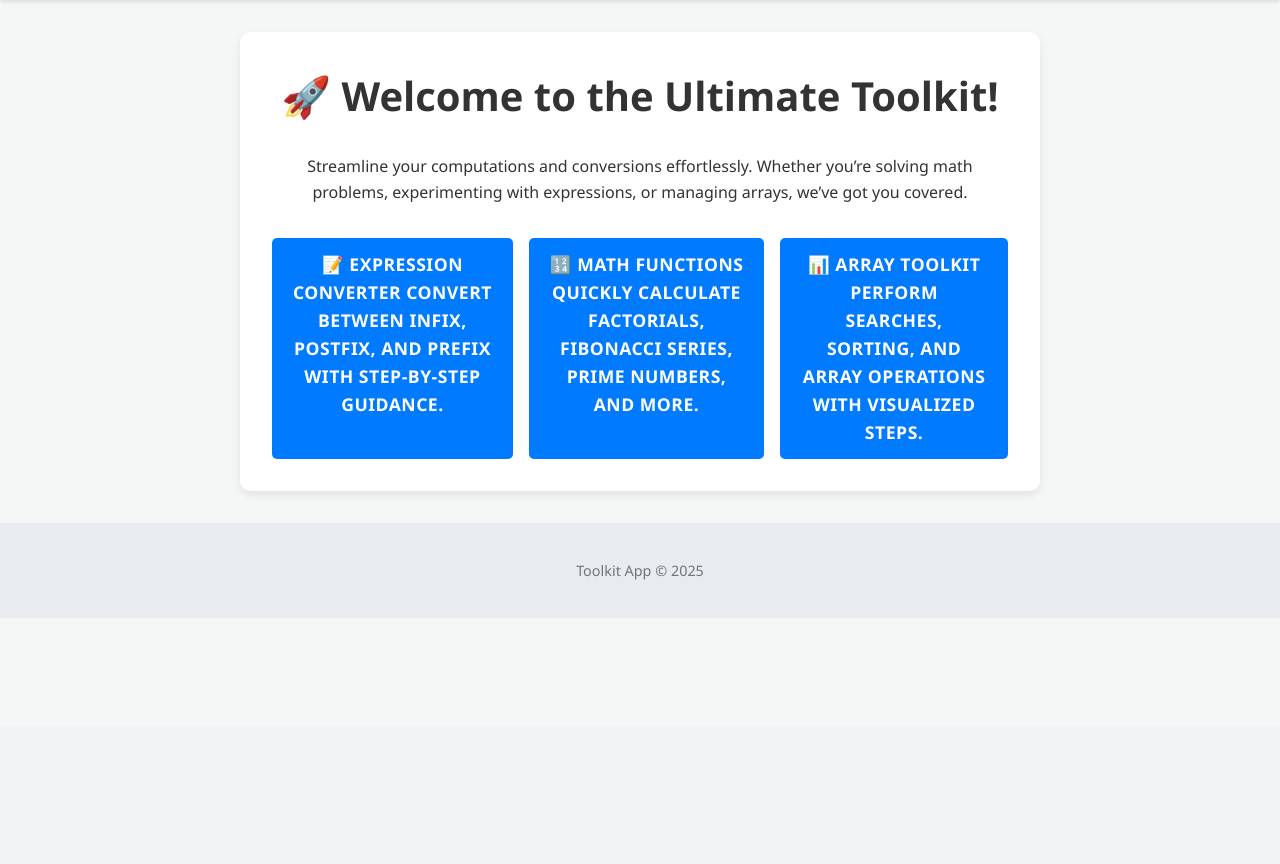
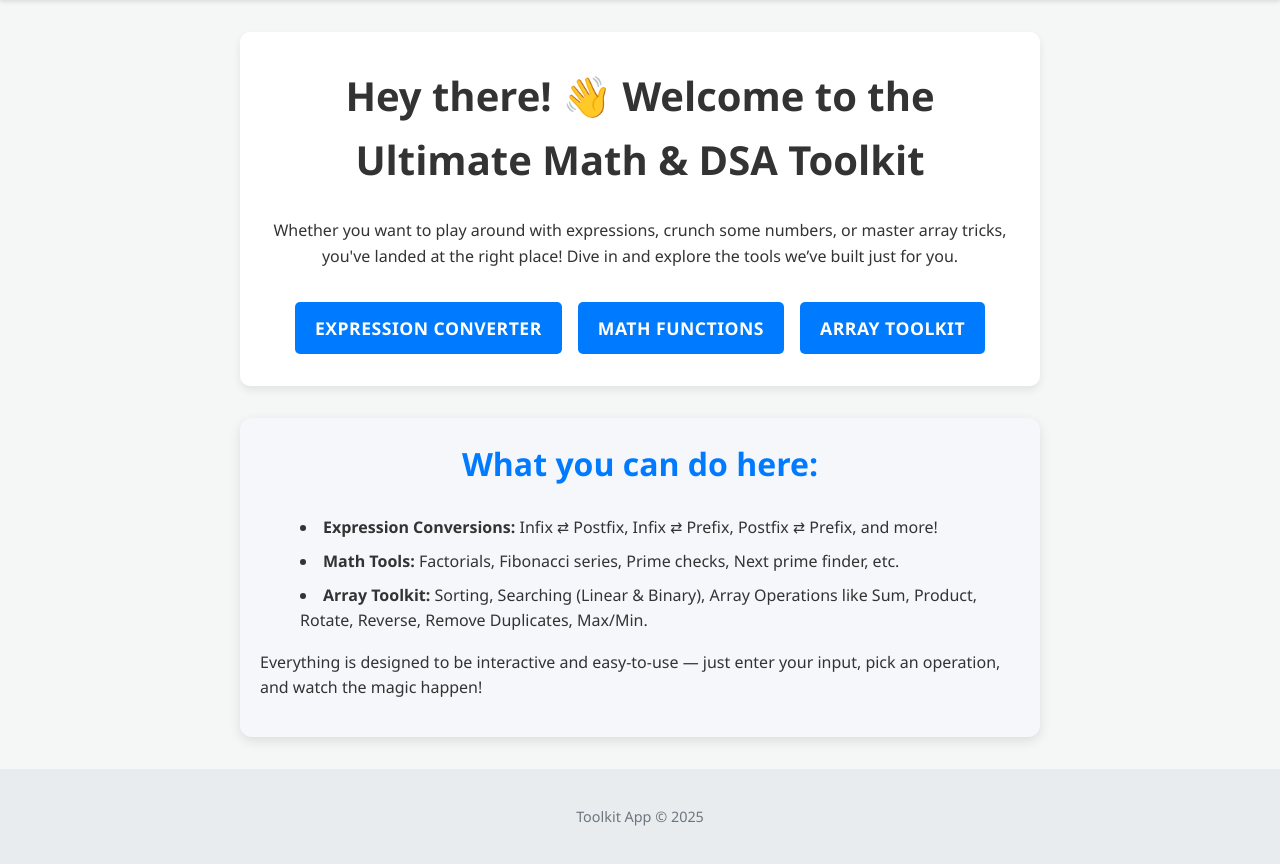
Before and after one commit to mrudulchaudhari/AlgoMate, a Flask app: page / in a window 1280 px wide. Shown: the part 74-938 px from the top of the page. Before the commit the page ends 800 px from the top, so only its background shows below. Run offline with Flask 3, Linux system fonts and the light colour scheme.

Commit message:
worked on active css

```diff
--- a/static/style.css
+++ b/static/style.css
@@ -235,3 +235,22 @@ select {
     background-color: #007bff;
     color: #fff;
 }
+
+
+.features-card {
+    margin-top: 20px;
+    padding: 20px;
+    border-radius: 12px;
+    background: #f5f7fa;
+    box-shadow: 0 4px 12px rgba(0,0,0,0.1);
+}
+
+.features-list {
+    list-style: inside disc;
+    margin-top: 10px;
+    line-height: 1.6;
+}
+
+.features-list li {
+    margin-bottom: 8px;
+}
--- a/templates/index.html
+++ b/templates/index.html
@@ -4,25 +4,24 @@
 
 {% block content %}
 <div class="card welcome-card">
-    <h1>🚀 Welcome to the Ultimate Toolkit!</h1>
-    <p>Streamline your computations and conversions effortlessly. Whether you’re solving math problems, experimenting with expressions, or managing arrays, we’ve got you covered.</p>
+    <h1>Hey there! 👋 Welcome to the Ultimate Math & DSA Toolkit</h1>
+    <p>Whether you want to play around with expressions, crunch some numbers, or master array tricks, you've landed at the right place! Dive in and explore the tools we’ve built just for you.</p>
 
     <div class="tool-selection">
-        <a href="{{ url_for('convert') }}" class="button-link">
-            <strong>📝 Expression Converter</strong>
-            <span>Convert between infix, postfix, and prefix with step-by-step guidance.</span>
-        </a>
-
-        <a href="{{ url_for('math_page') }}" class="button-link">
-            <strong>🔢 Math Functions</strong>
-            <span>Quickly calculate factorials, Fibonacci series, prime numbers, and more.</span>
-        </a>
-
-        <a href="{{ url_for('array_toolkit', sub='sorting') }}" class="button-link">
-            <strong>📊 Array Toolkit</strong>
-            <span>Perform searches, sorting, and array operations with visualized steps.</span>
-        </a>
+        <a href="{{ url_for('convert') }}" class="button-link">Expression Converter</a>
+        <a href="{{ url_for('math_page') }}" class="button-link">Math Functions</a>
+        <a href="{{ url_for('array_toolkit', sub='sorting') }}" class="button-link">Array Toolkit</a>
     </div>
 </div>
 
+<!-- Features Overview Section -->
+<div class="card features-card">
+    <h2>What you can do here:</h2>
+    <ul class="features-list">
+        <li><strong>Expression Conversions:</strong> Infix ⇄ Postfix, Infix ⇄ Prefix, Postfix ⇄ Prefix, and more!</li>
+        <li><strong>Math Tools:</strong> Factorials, Fibonacci series, Prime checks, Next prime finder, etc.</li>
+        <li><strong>Array Toolkit:</strong> Sorting, Searching (Linear & Binary), Array Operations like Sum, Product, Rotate, Reverse, Remove Duplicates, Max/Min.</li>
+    </ul>
+    <p>Everything is designed to be interactive and easy-to-use — just enter your input, pick an operation, and watch the magic happen!</p>
+</div>
 {% endblock %}
```
